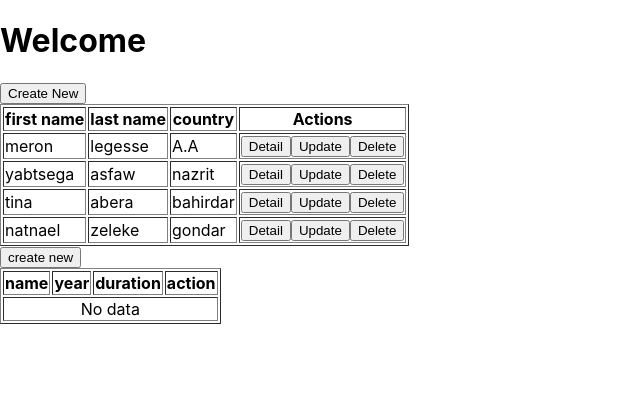
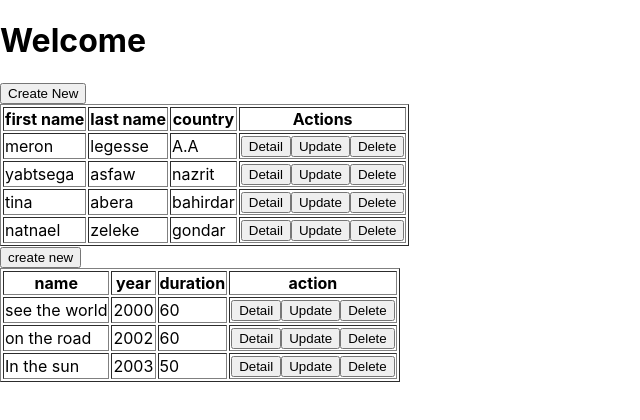
Before and after one commit to merijah/songs, a React (Create React App) app: page / in a window 1280 px wide. Shown: the top 420 px of the page, without its empty margins (0-640 px from the left). Built offline with nearby package versions, Linux system fonts and the light colour scheme.

Commit message:
add  app  for album

```diff
--- a/src/App.tsx
+++ b/src/App.tsx
@@ -61,20 +61,21 @@ function App() {
     return result;
   }
   useEffect(() => {
+    if (albumsData) {
+      setIsLoading(true);
+      setAlbum(albumsData);
+      setTimeout(() => setIsLoading(false), 4000);
+    }
+  }, [albumsData]);
+
+  useEffect(() => {
     if (artistsData) {
       setIsLoading(true);
       const _artists: IArtist[] = mapObject(artistsData);
       setArtists(_artists);
       setTimeout(() => setIsLoading(false), 3000);
-      if (albumsData) {
-        setIsLoading(true);
-        setAlbum(album);
-        setTimeout(() => setIsLoading(false), 4000);
-      }
     }
-  }, [albumsData]);
-  [artistsData]
-
+  }, [artistsData]);
   return (
     <div>
       <h1>Welcome</h1>
--- a/src/mock/album.json
+++ b/src/mock/album.json
@@ -2,20 +2,20 @@
     {
         "id":1,
         "name":"see the world",
-        "year":"2000",
-        "duration": "35-60mins"
+        "year":2000,
+        "duration": 60
     },
     {
         "id":2,
         "name":"on the road",
-        "year":"2002",
-        "duration": "40-60mins"
+        "year":2002,
+        "duration": 60
     },
     {
         "id":3,
         "name":"In the sun",
-        "year":"2003",
-        "duration": "35-50mins"
+        "year":2003,
+        "duration": 50
     }
 
 ]
```
